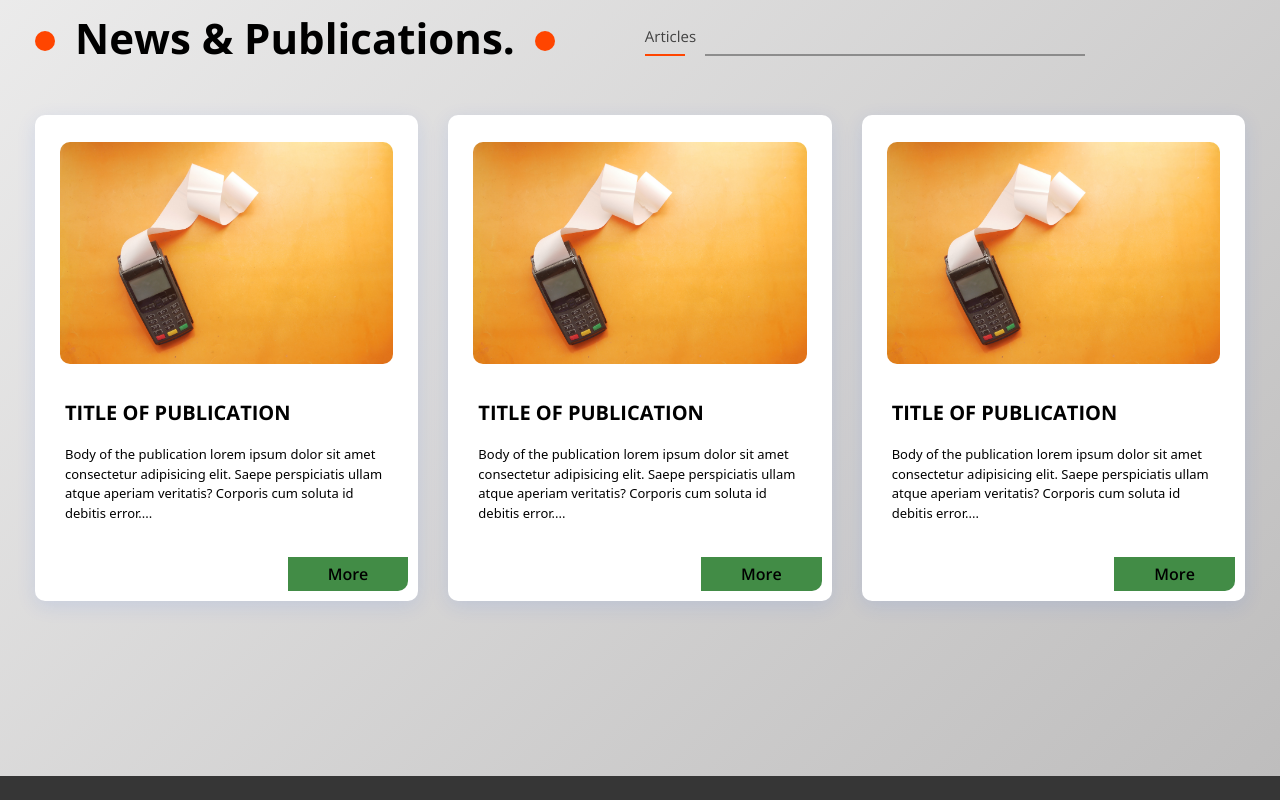
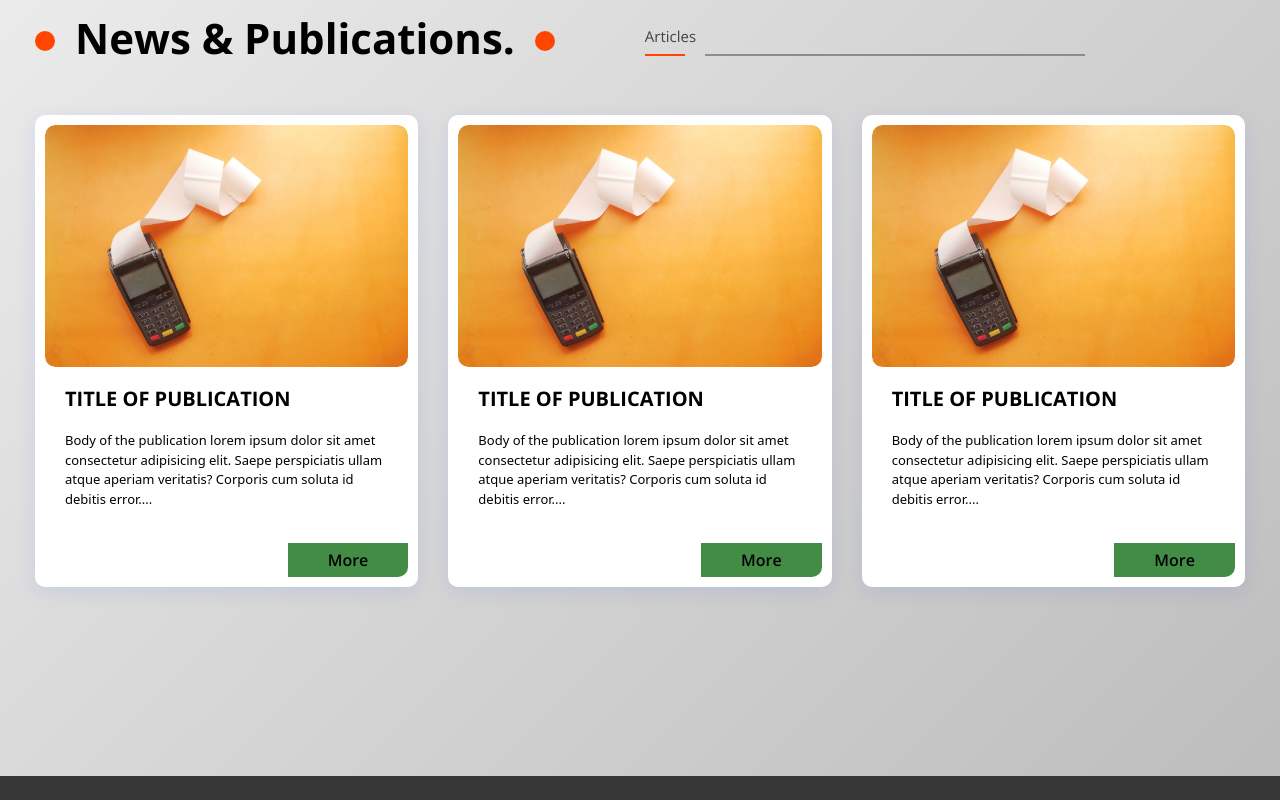
Before and after one commit to OleanjiKingCode/Awa-Ibraheem, a plain HTML site: page Index.html in a window 1280 px wide. Shown: the part 1560-2360 px from the top of the page. Drawn offline with nearby package versions, Linux system fonts and the light colour scheme.

Commit message:
news and publications

```diff
--- a/style.css
+++ b/style.css
@@ -629,7 +629,9 @@
   align-items: center;
   justify-content: center;
   width: inherit;
-  padding: 0px 15px;
+  margin: 0px 15px;
+  border-radius: 10px;
+  overflow: hidden;
 }
 .News .cards .newsCard .InnerCard .imgPadd img {
   width: inherit;
@@ -638,7 +640,8 @@
   /* display: none; */
 }
 .News .cards .newsCard .imgPadd img:hover {
-  /* transform: ; */
+  scale: 1.15;
+  transition: all 0.1s ease-in-out;
 }
 .News .cards .newsCard .InnerCard span {
   font-size: 20px;
```
